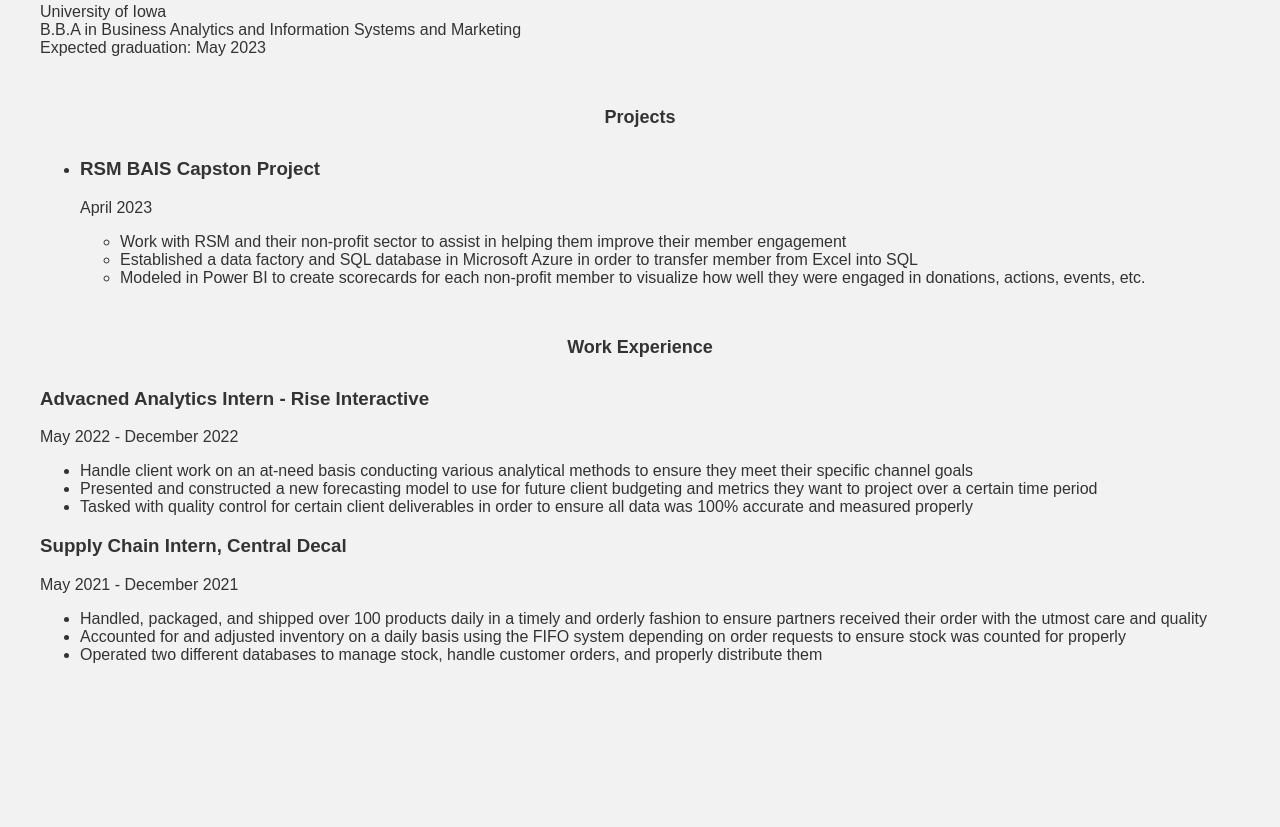
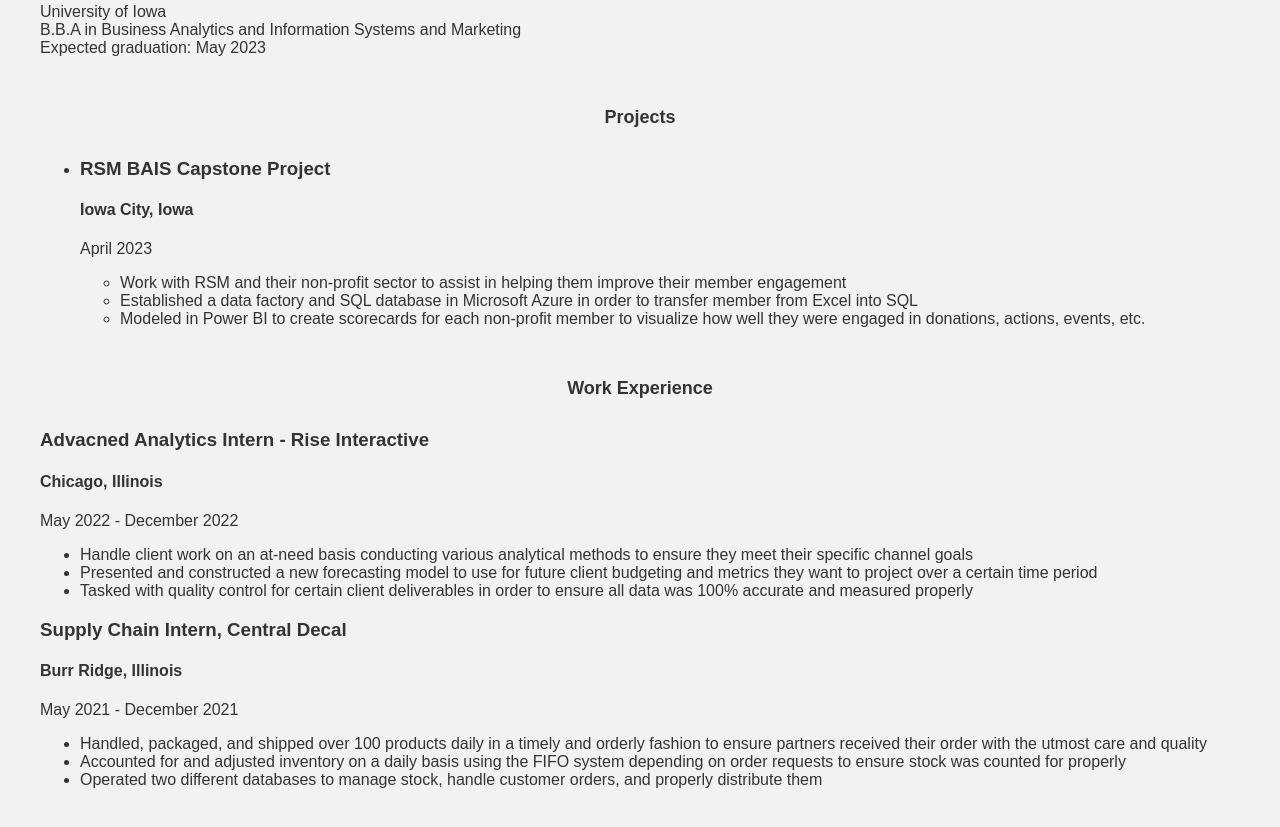
Before and after one commit to crobelo11/Final-Portfolio-Project, a plain HTML site: page Resume.html in a window 1280 px wide. Shown: the part 303-1130 px from the top of the page. Before the commit the page ends 1057 px from the top, so only its background shows below. Drawn offline with Linux system fonts and the light colour scheme.

Commit message:
Update Resume.html

```diff
--- a/Resume.html
+++ b/Resume.html
@@ -20,17 +20,21 @@
             <h2>Projects</h2>
             <ul>
               <li>
-                <h3>RSM BAIS Capston Project</h3>
+                <h3>RSM BAIS Capstone Project</h3>
+                <h4>Iowa City, Iowa</h4>
                 <p>April 2023</p>
                 <ul>
                   <li>Work with RSM and their non-profit sector to assist in helping them improve their member engagement</li>
                   <li>Established a data factory and SQL database in Microsoft Azure in order to transfer member from Excel into SQL</li>
                   <li>Modeled in Power BI to create scorecards for each non-profit member to visualize how well they were engaged in donations, actions, events, etc.</li>
                 </ul>
-              </section>
+              </li>
+            </ul>
+          </section>
           <section>
               <h2>Work Experience</h2>
               <h3>Advacned Analytics Intern - Rise Interactive</h3>
+              <h4>Chicago, Illinois</h4>
               <p>May 2022 - December 2022</p>
               <ul>
                   <li>Handle client work on an at-need basis conducting various analytical methods to ensure they meet their specific channel goals</li>
@@ -38,6 +42,7 @@
                   <li>Tasked with quality control for certain client deliverables in order to ensure all data was 100% accurate and measured properly</li>
               </ul>
               <h3>Supply Chain Intern, Central Decal</h3>
+              <h4>Burr Ridge, Illinois</h4>
               <p>May 2021 - December 2021</p>
               <ul>
                   <li>Handled, packaged, and shipped over 100 products daily in a timely and orderly fashion to ensure partners received their order with the utmost care and quality</li>
@@ -45,5 +50,6 @@
                   <li>Operated two different databases to manage stock, handle customer orders, and properly distribute them</li>
               </ul>
           </section>
-          <section>
-              <h2>
+        </main>
+  </body>
+</html>
```
